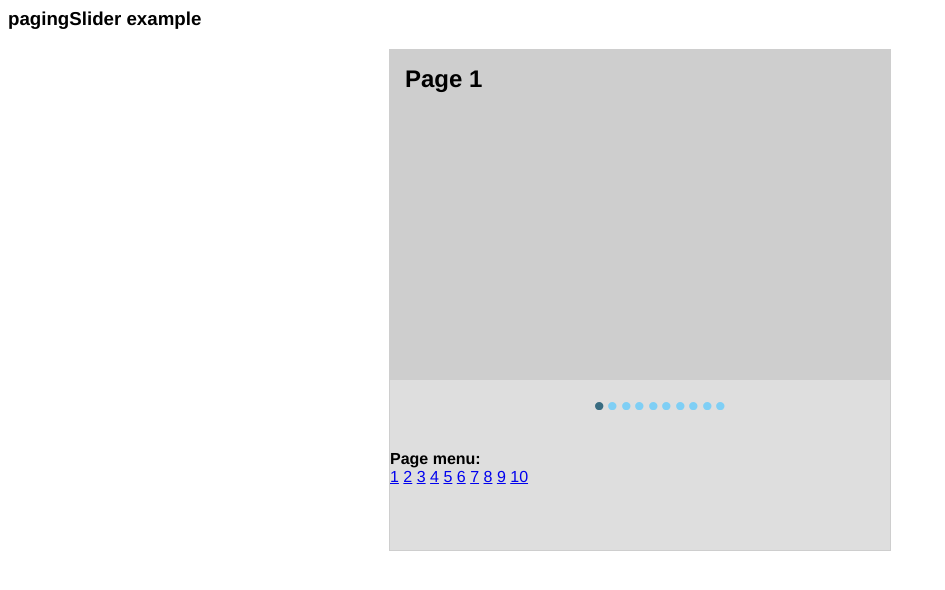
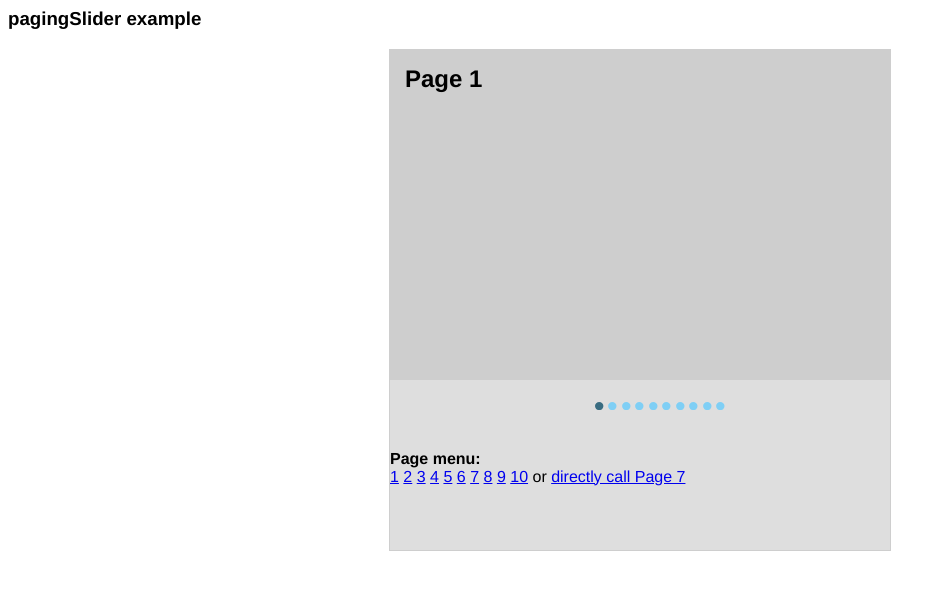
Before and after one commit to linslin/pagingSlider, a plain HTML site: page app/index.html in a window 1280 px wide. Shown: the whole page, without its empty margins (0-945 px from the left). Drawn offline with Linux system fonts and the light colour scheme.

Commit message:
Part of directly move to a page

```diff
--- a/app/index.html
+++ b/app/index.html
@@ -86,6 +86,8 @@
         <a href="javascript:void(0);" onclick="pagingSlider.switchToPage($('.myPageContainerClass'), '8');">8</a>
         <a href="javascript:void(0);" onclick="pagingSlider.switchToPage($('.myPageContainerClass'), '9');">9</a>
         <a href="javascript:void(0);" onclick="pagingSlider.switchToPage($('.myPageContainerClass'), '10');">10</a>
+        or
+        <a href="javascript:void(0);" onclick="pagingSlider.setPage('.myPageContainerClass', '8');">directly call Page 7</a>
     </div>
 </div>
 
--- a/app/pagingSlider.js
+++ b/app/pagingSlider.js
@@ -43,11 +43,10 @@
     /**
      * Sliding a single page to another
      *
-     * @param string viewID
-     * @param string pageId
+     * @param string sliderPageContainer
      * @param string from
      */
-    slidePageFrom: function(viewId, from)
+    slidePageFrom: function(sliderPageContainer, from)
     {
 
         //Init function var
@@ -62,12 +61,12 @@
         switch(from){
             case 'left':
                 direction = 'right';
-                page = $(viewId + ' .slidepage-container .page.current').prev().first()
+                page = $(sliderPageContainer + ' .slidepage-container .page.current').prev().first();
             break;
 
             case 'right':
                 direction = 'left';
-                page = $(viewId + ' .slidepage-container .page.current').next().first()
+                page = $(sliderPageContainer + ' .slidepage-container .page.current').next().first();
             break;
         }
 
@@ -83,7 +82,7 @@
             pagingSlider.currentPage = page;
 
            //setup current page pointer //@Todo this could be lines with nice selector and without a loop.. later
-            $(viewId + ' .footer-menu .pager li').each(function(i, e){
+            $(sliderPageContainer + ' .footer-menu .pager li').each(function(i, e){
                 if(i+1 === parseInt(page.attr('page'))){
                     $(e).removeClass('inactive');
                     $(e).addClass('active');
@@ -229,5 +228,14 @@
     setPage: function(sliderPageContainer, pageId)
     {
 
+    	var prevPage = $(sliderPageContainer + " .slidepage-container .page.current [page='"+pageId+"']").prev().first();
+//    	console.log(prevPage);
+//    	prevPage.attr('class', 'page transition left');
+
+    	var currenTpage = $(sliderPageContainer + ' .slidepage-container .page.current');
+//    	currenTpage.attr('class', 'page current transition center');
+
+    	var nextPage = $(sliderPageContainer + ' .slidepage-container .page.current').next().first();
+//    	nextPage.attr('class', 'page right');
     }
 };
```
